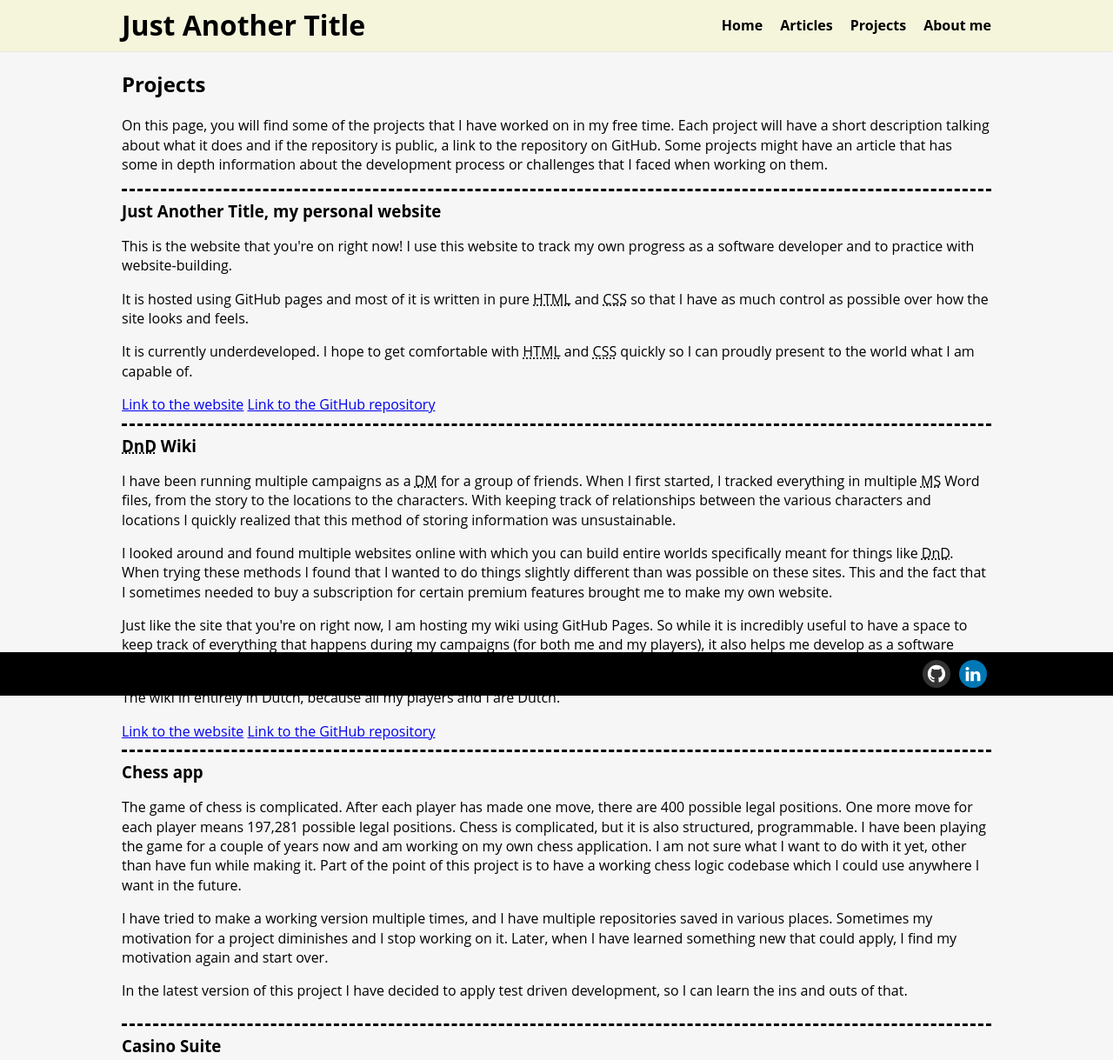
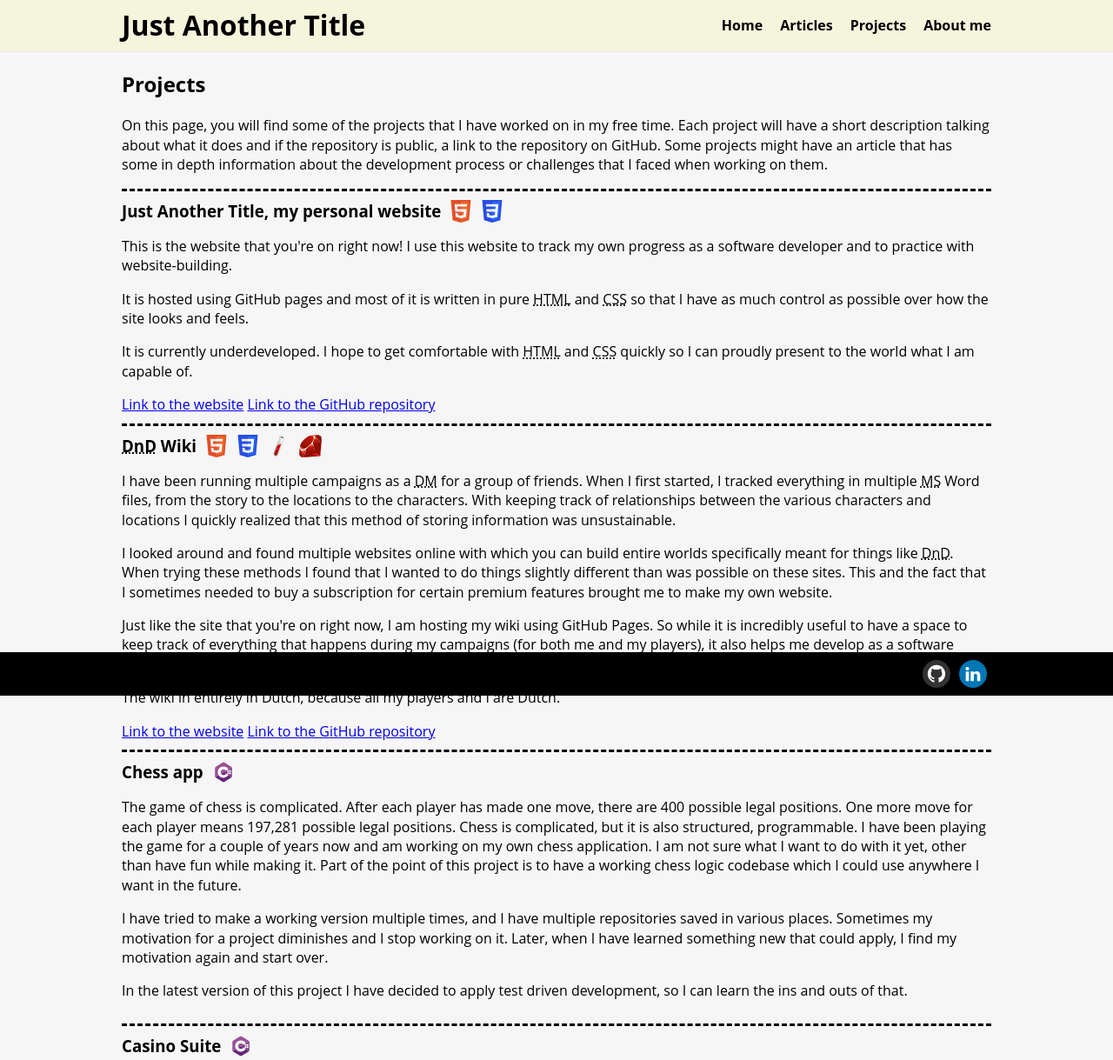
Before and after one commit to LarsGast/LarsGast.github.io, a plain HTML site: page projects/index.html in a window 1280 px wide. Shown: the top 1219 px of the page at 87% size. Drawn offline with Linux system fonts and the light colour scheme.

Commit message:
Add logo's to the used skills in each project

```diff
--- a/projects/index.html
+++ b/projects/index.html
@@ -38,7 +38,11 @@
                     </p>
                     <ul id="projects-list" class="no-style-list">
                         <li>
-                            <h3>Just Another Title, my personal website</h3>
+                            <div class="project-heading">
+                                <h3>Just Another Title, my personal website</h3>
+                                <img src="/images/HTML5.svg" alt="HTML logo">
+                                <img src="/images/CSS3.svg" alt="CSS logo">
+                            </div>
                             <p>
                                 This is the website that you're on right now! I use this website to track my own progress as a software developer and to practice with website-building.
                             </p>
@@ -53,7 +57,13 @@
                         </li>
 
                         <li>
-                            <h3><abbr title="Dungeons and Dragons">DnD</abbr> Wiki</h3>
+                            <div class="project-heading">
+                                <h3><abbr title="Dungeons and Dragons">DnD</abbr> Wiki</h3>
+                                <img src="/images/HTML5.svg" alt="HTML logo">
+                                <img src="/images/CSS3.svg" alt="CSS logo">
+                                <img src="/images/Jekyll.svg" alt="Jekyll logo">
+                                <img src="/images/Ruby.svg" alt="Ruby logo">
+                            </div>
                             <p>
                                 I have been running multiple campaigns as a <abbr title="dungeon master">DM</abbr> for a group of friends. When I first started, I tracked everything in multiple <abbr title="Microsoft">MS</abbr> Word files, from the story to the locations to the characters. With keeping track of relationships between the various characters and locations I quickly realized that this method of storing information was unsustainable.
                             </p>
@@ -71,7 +81,10 @@
                         </li>
 
                         <li>
-                            <h3>Chess app</h3>
+                            <div class="project-heading">
+                                <h3>Chess app</h3>
+                                <img src="/images/CSharp.svg" alt="C# logo">
+                            </div>
                             <p>
                                 The game of chess is complicated. After each player has made one move, there are 400 possible legal positions. One more move for each player means 197,281 possible legal positions. Chess is complicated, but it is also structured, programmable. I have been playing the game for a couple of years now and am working on my own chess application. I am not sure what I want to do with it yet, other than have fun while making it. Part of the point of this project is to have a working chess logic codebase which I could use anywhere I want in the future.
                             </p>
@@ -84,7 +97,10 @@
                         </li>
 
                         <li>
-                            <h3>Casino Suite</h3>
+                            <div class="project-heading">
+                                <h3>Casino Suite</h3>
+                                <img src="/images/CSharp.svg" alt="C# logo">
+                            </div>
                             <p>
                                 I've never been big on trying to beat the odds, but the math always fascinated me. What if I could find a way to turn the casino's favour into my favour? This question made me work on this project.
                             </p>
@@ -104,7 +120,10 @@
                         </li>
 
                         <li>
-                            <h3>Discord Bot</h3>
+                            <div class="project-heading">
+                                <h3>Discord Bot</h3>
+                                <img src="/images/Java.svg" alt="Java logo">
+                            </div>
                             <p>
                                 One of the first projects I have ever worked on, before I knew much about programming at all, was a Discord Bot.
                             </p>
--- a/styles.css
+++ b/styles.css
@@ -239,3 +239,12 @@ footer img {
 #projects-list li h3 {
     margin: 0;
 }
+
+.project-heading {
+    display: flex;
+    gap: 10rem;
+}
+
+.project-heading img {
+    height: 26rem;
+}
```
Also changed, not shown: images/CSS3.svg (added), images/CSharp.svg (added), images/HTML5.svg (added), images/Java.svg (added), images/Jekyll.svg (added), images/Ruby.svg (added).
